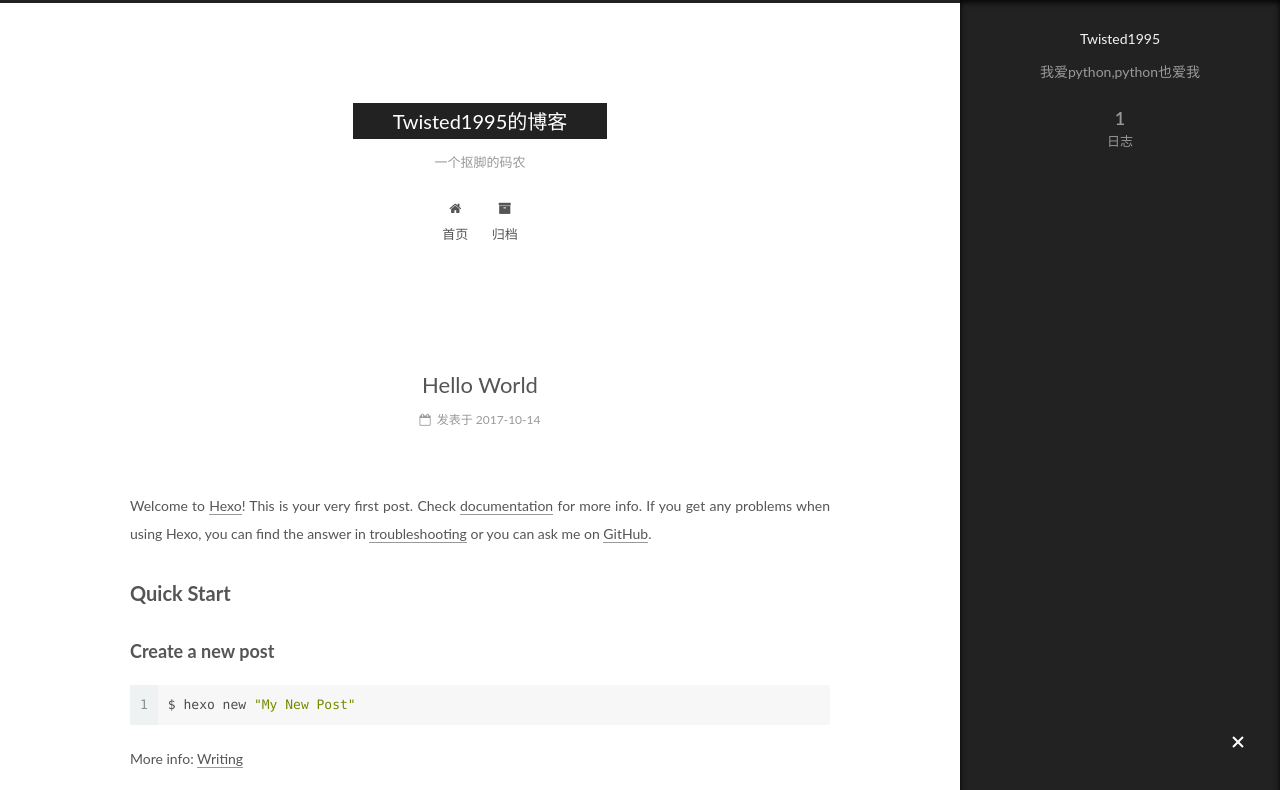
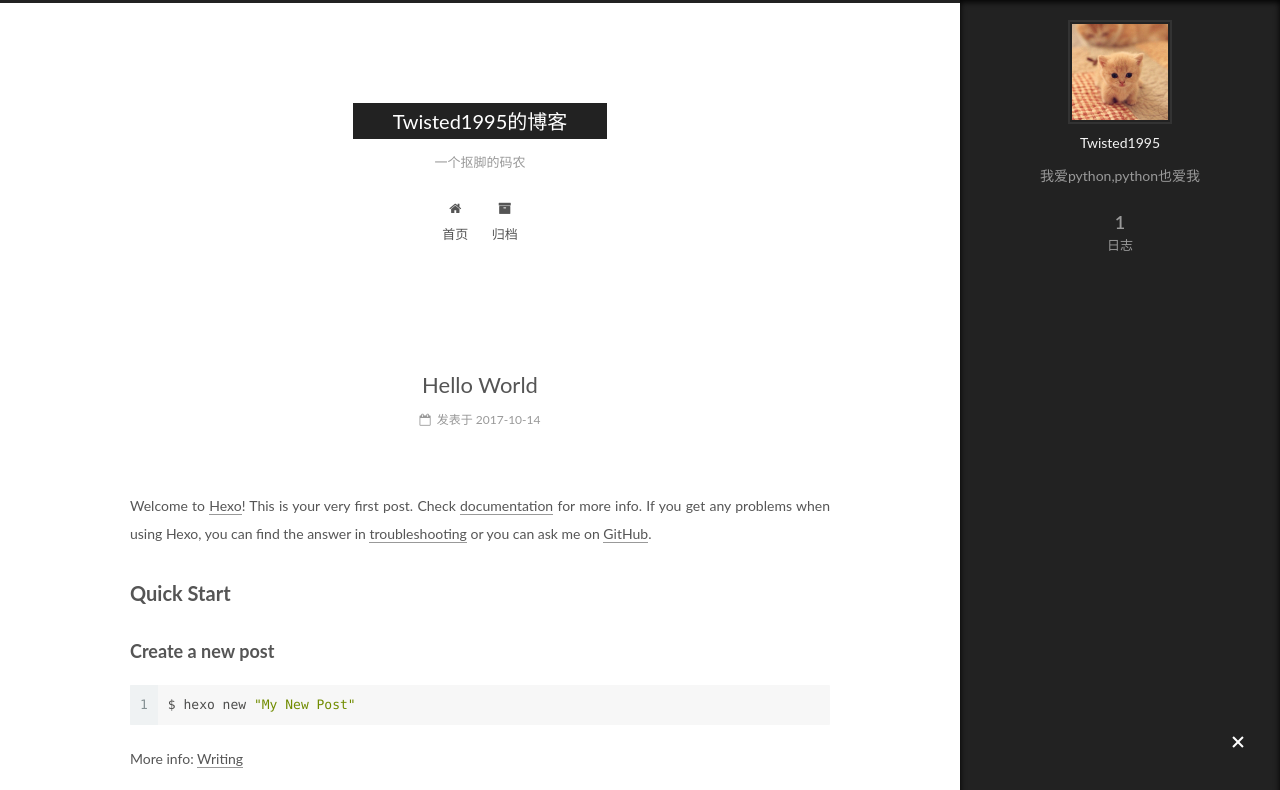
Before and after one commit to Twisted1995/twisted1995.github.io, a plain HTML site: page index.html in a window 1280 px wide. Both pictures are taken after a click on the element 1238 px from the left and 743 px from the top of the page. Shown: the top 790 px of the page. Drawn offline with Linux system fonts and the light colour scheme.

Commit message:
Site updated: 2017-11-01 18:53:51

```diff
--- a/css/main.css
+++ b/css/main.css
@@ -1822,7 +1822,7 @@ pre .javascript .function {
   width: 4px;
   height: 4px;
   border-radius: 50%;
-  background: #ffffc1;
+  background: #62d736;
 }
 .links-of-blogroll {
   font-size: 13px;
--- a/index.html
+++ b/index.html
@@ -237,7 +237,7 @@
     <span hidden itemprop="author" itemscope itemtype="http://schema.org/Person">
       <meta itemprop="name" content="Twisted1995">
       <meta itemprop="description" content="">
-      <meta itemprop="image" content="/images/avatar.gif">
+      <meta itemprop="image" content="/uploads/avatar.jpg">
     </span>
 
     <span hidden itemprop="publisher" itemscope itemtype="http://schema.org/Organization">
@@ -381,6 +381,10 @@
       <section class="site-overview-wrap sidebar-panel sidebar-panel-active">
         <div class="site-overview">
           <div class="site-author motion-element" itemprop="author" itemscope itemtype="http://schema.org/Person">
+
+              <img class="site-author-image" itemprop="image"
+                src="/uploads/avatar.jpg"
+                alt="Twisted1995" />
 
               <p class="site-author-name" itemprop="name">Twisted1995</p>
               <p class="site-description motion-element" itemprop="description">我爱python,python也爱我</p>
```
Also changed, not shown: 2017/10/14/hello-world/index.html (+5 -1 lines), archives/2017/10/index.html (+4 -0 lines), archives/2017/index.html (+4 -0 lines), archives/index.html (+4 -0 lines), uploads/avatar.jpg (added).
